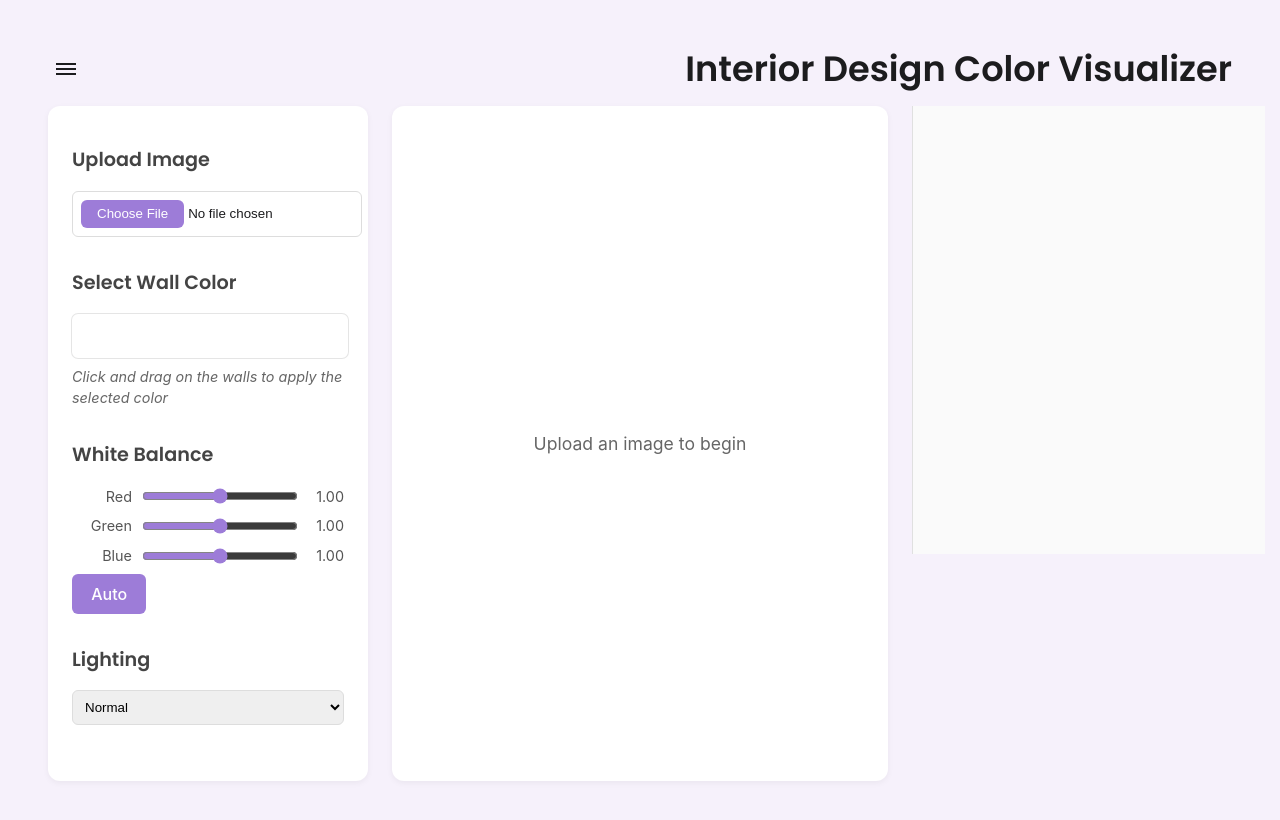
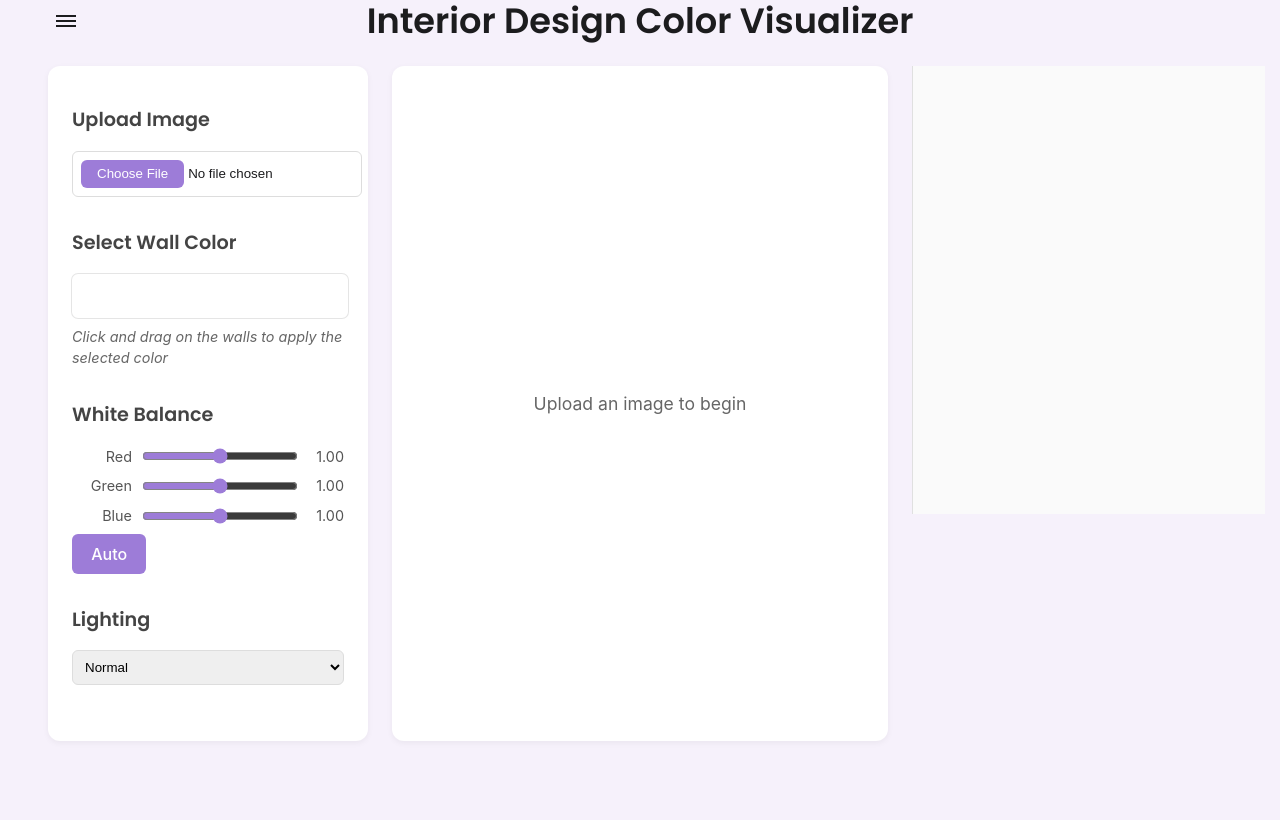
Before and after one commit to prasannaganesan/interior-design-app, a React (Vite) app: page / in a window 1280 px wide. Shown: the top 820 px of the page. Built offline with nearby package versions, Linux system fonts and the light colour scheme.

Commit message:
Fix header layout and menu alignment

```diff
--- a/src/App.css
+++ b/src/App.css
@@ -1,13 +1,13 @@
 #root {
   width: 100%;
-  padding: var(--spacing-lg);
+  padding: 0 var(--spacing-lg) var(--spacing-lg);
   box-sizing: border-box;
 }
 
 .app-container {
   width: 100%;
   margin: 0;
-  padding: var(--spacing-lg);
+  padding: 0 var(--spacing-lg) var(--spacing-lg);
   box-sizing: border-box;
 }
 
@@ -18,14 +18,16 @@ h1 {
 }
 
 .app-header {
+  position: relative;
   display: flex;
   align-items: center;
-  justify-content: space-between;
-  margin-bottom: 1rem;
+  justify-content: center;
+  margin-bottom: 1.5rem;
 }
 
 .nav-menu {
-  position: relative;
+  position: absolute;
+  left: 0;
 }
 
 .hamburger {
@@ -48,7 +50,7 @@ h1 {
 .menu-dropdown {
   position: absolute;
   top: 100%;
-  right: 0;
+  left: 0;
   background: #fff;
   box-shadow: 0 2px 6px rgba(0, 0, 0, 0.1);
   border-radius: 6px;
--- a/src/index.css
+++ b/src/index.css
@@ -35,8 +35,6 @@ a:hover {
 
 body {
   margin: 0;
-  display: flex;
-  place-items: center;
   min-width: 320px;
   min-height: 100vh;
 }
```
